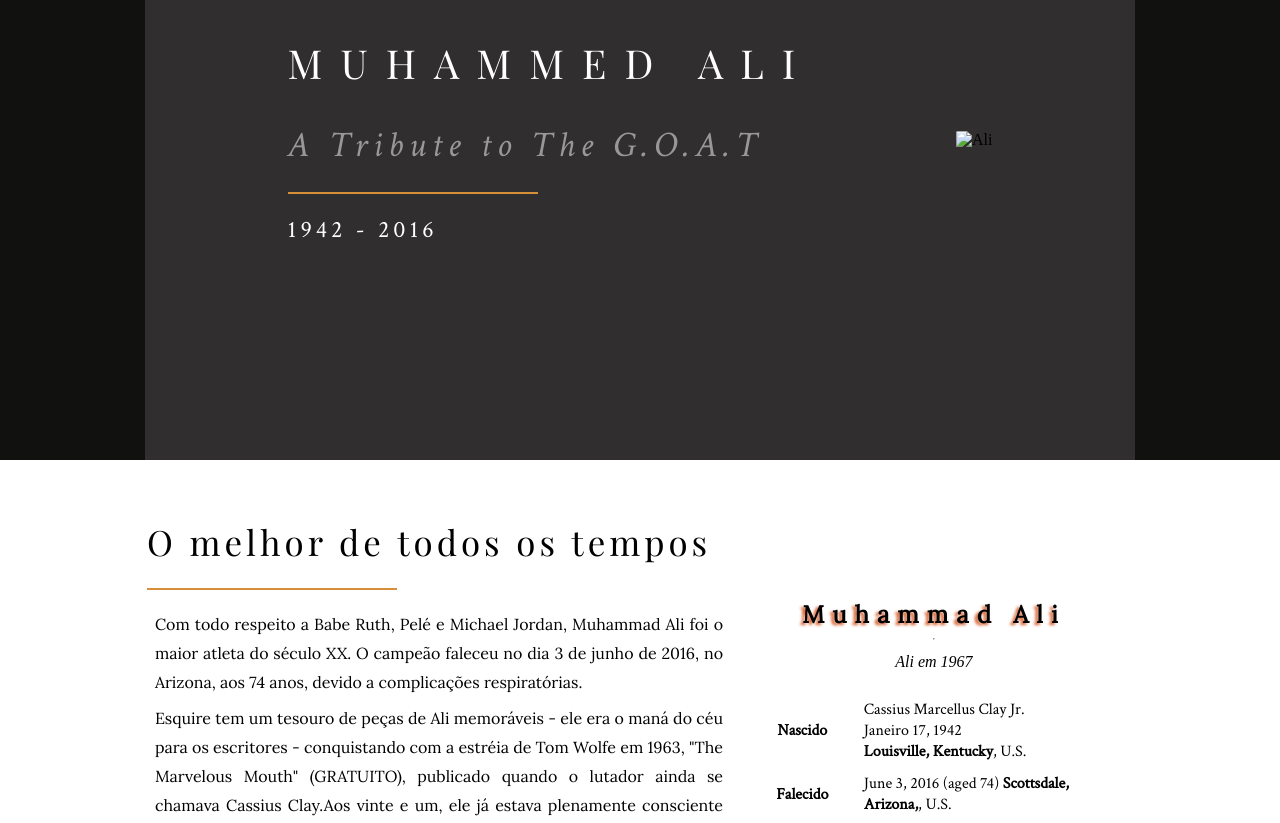
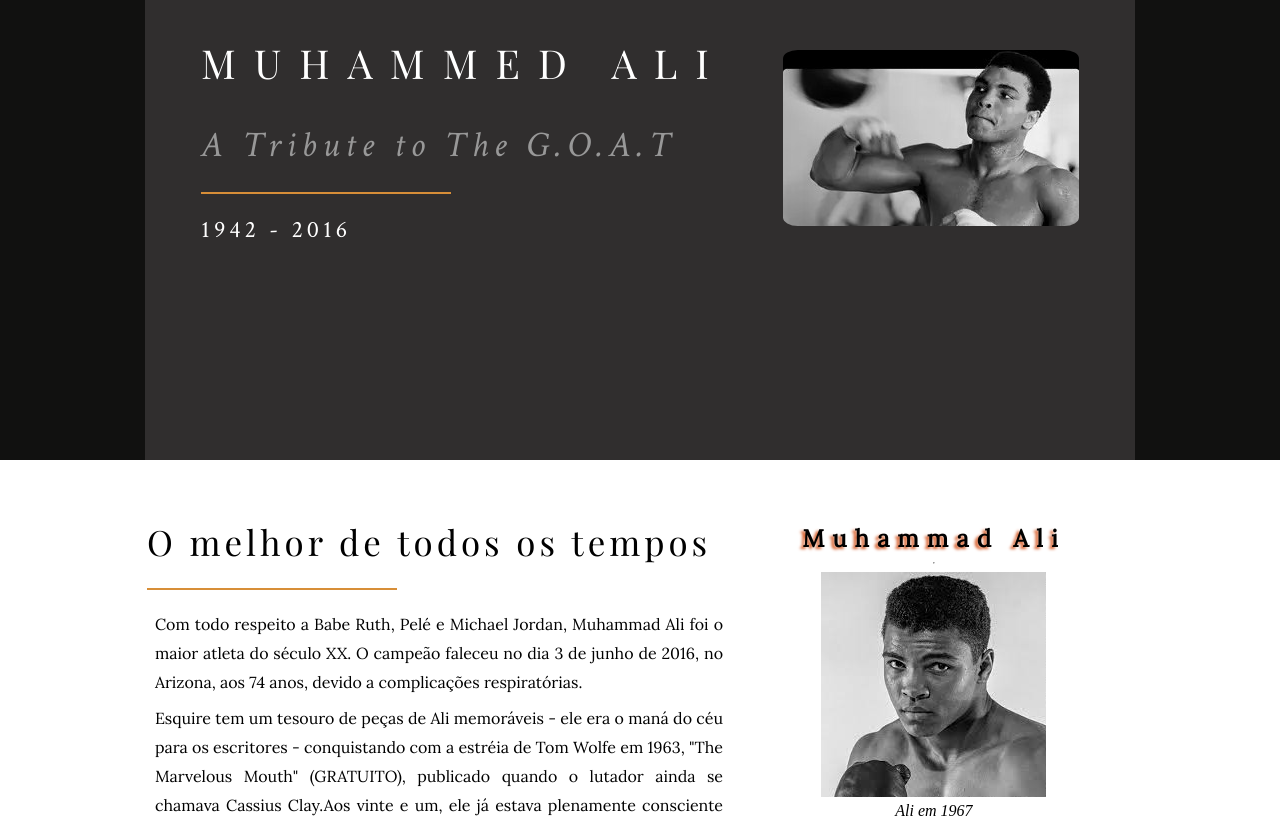
Before and after one commit to giltemarSantos/tributeMUHAMMED-ALI, a plain HTML site: page index.html in a window 1280 px wide. Shown: the part 180-1003 px from the top of the page. Drawn offline with nearby package versions, Linux system fonts and the light colour scheme; the site is published under a folder, as on GitHub Pages, so addresses that start at the root find nothing.

Commit message:
fix:router imgs

```diff
--- a/index.html
+++ b/index.html
@@ -23,7 +23,7 @@
             </div>
 
             <div class="heroImg">
-                <img src="/IMG/Muhammad Ali.jpg" alt="Ali" title="MUHAMMED ALI" srcset="">
+                <img src="IMG/Muhammad Ali.jpg" alt="Ali" title="MUHAMMED ALI" srcset="">
             </div>
         </div>
     </header>
@@ -90,7 +90,7 @@
                 <h2>Muhammad Ali</h2>
                 <hr>
                 <div class="photo">
-                    <img src="/IMG/Muhammad Ali_2.jpg" alt="" title="Muhammad Ali">
+                    <img src="IMG/Muhammad Ali_2.jpg" alt="" title="Muhammad Ali">
                     <legend><em>Ali em 1967</em></legend>
                 </div>
                 <p></p>
@@ -197,7 +197,7 @@
                     “Comedy is a funny way of being serious.
                     My way of joking is to tell the truth.
                     That’s the funniest joke in the world.”
-                    <span><img src="/IMG/640px-Muhammad_Ali_signature.svg.png" alt="" title="Signature Ali"></span>
+                    <span><img src="IMG/640px-Muhammad_Ali_signature.svg.png" alt="" title="Signature Ali"></span>
                 </div>
             </blockquote>
         </aside>
```
